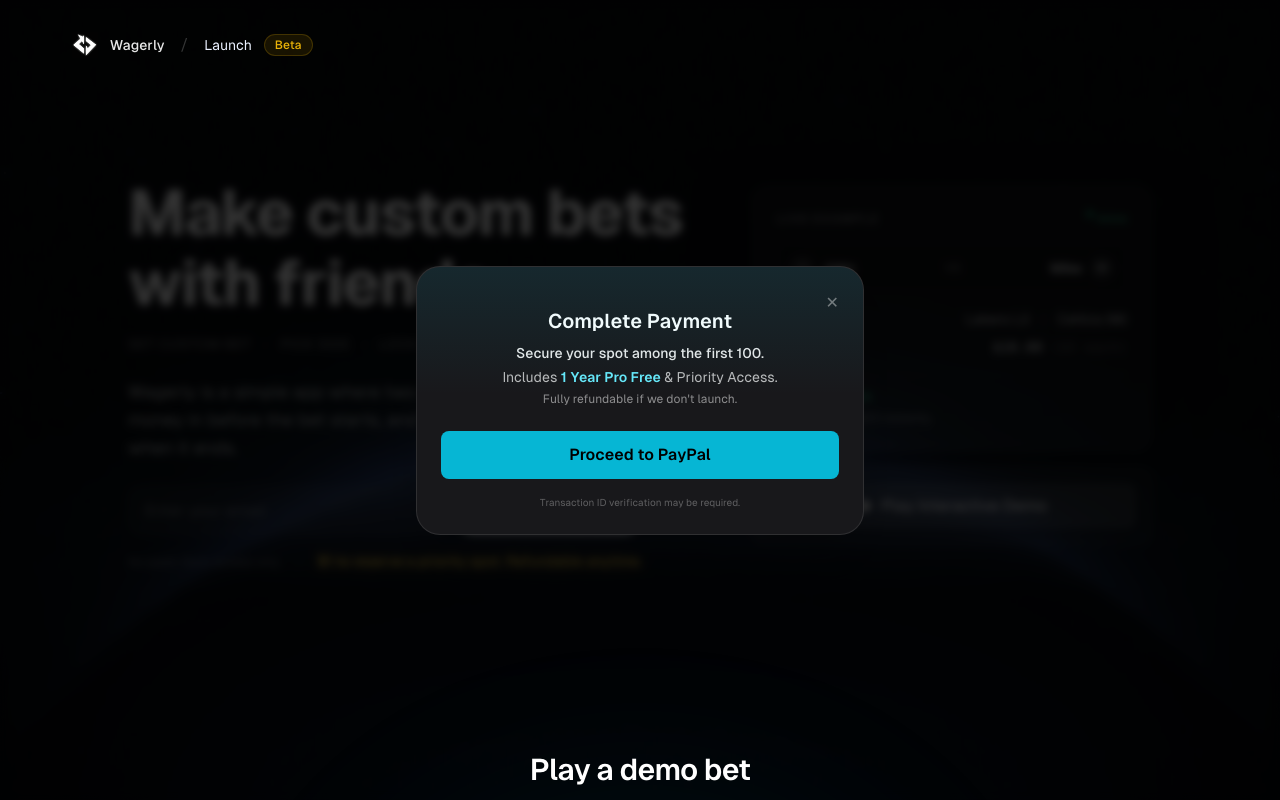
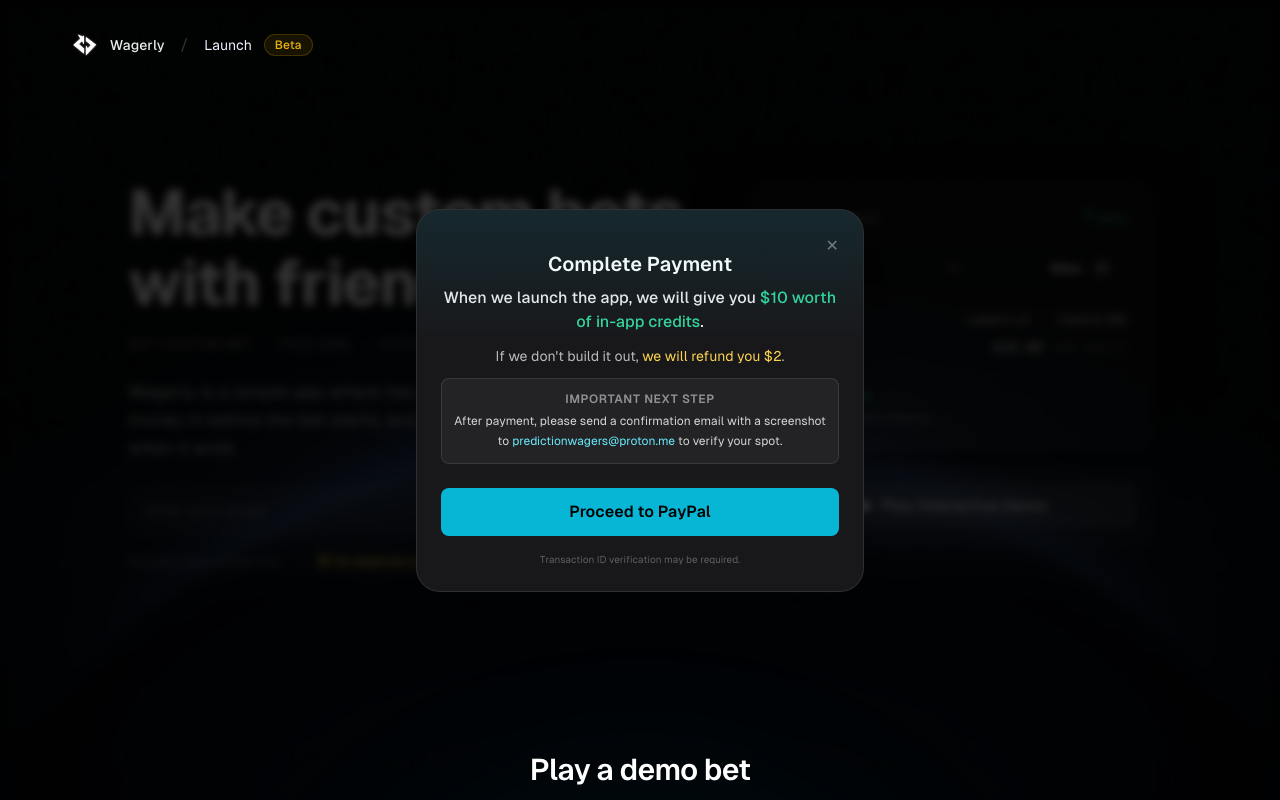
Before and after one commit to Blessan-Alex/prediction-app, a Next.js app: page / in a window 1280 px wide. Both pictures are taken after a click on the button "$1 to reserve a priority spot. Refundable anytime.". Shown: the top 800 px of the page. Built offline with nearby package versions, Linux system fonts and the light colour scheme.

Commit message:
added email and changes from kanth

```diff
--- a/components/ConversionCTA.tsx
+++ b/components/ConversionCTA.tsx
@@ -182,7 +182,7 @@
               {/* Body Text - Typography Update: text-sm md:text-base leading-7 */}
               <p className="text-white/60 text-sm md:text-base leading-7 max-w-sm">
                 {view === "waitlist" && "We are letting in the first 100 people before the public launch. If you join now, you get the Pro version free for one year."}
-                {view === "frontier" && "You get priority access. If we do not launch, you get a full refund."}
+                {view === "frontier" && "If we build it, you get $10 in credits. If we don't, you get a $2 refund."}
                 {view === "observer" && "No signup needed. You can still follow along."}
               </p>
             </div>
--- a/components/PaymentModal.tsx
+++ b/components/PaymentModal.tsx
@@ -25,16 +25,21 @@
             <h3 className="text-xl font-semibold text-white mb-2 text-center mt-4">
                 Complete Payment
             </h3>
-            <div className="text-sm text-center mb-6 space-y-1">
-                <p className="text-white/90 font-medium">
-                    Secure your spot among the first 100.
+            <div className="text-sm text-center mb-6 space-y-3">
+                <p className="text-white/90 font-medium text-base">
+                    When we launch the app, we will give you     <span className="text-emerald-400">$10 worth of in-app credits</span>.
                 </p>
                 <p className="text-white/70">
-                    Includes <span className="text-cyan-300 font-semibold">1 Year Pro Free</span> & Priority Access.
+                    If we don't build it out, <span className="text-amber-300">we will refund you $2</span>.
                 </p>
-                <p className="text-white/50 text-xs mt-1">
-                    Fully refundable if we don&apos;t launch.
-                </p>
+                <div className="bg-white/5 rounded-lg p-3 mt-4 border border-white/10">
+                    <p className="text-xs text-white/50 mb-1 font-semibold uppercase tracking-wider">
+                        Important Next Step
+                    </p>
+                    <p className="text-white/80 text-xs leading-5">
+                        After payment, please send a confirmation email with a screenshot to <span className="text-cyan-300 select-all">predictionwagers@proton.me</span> to verify your spot.
+                    </p>
+                </div>
             </div>
 
             <Button
```
